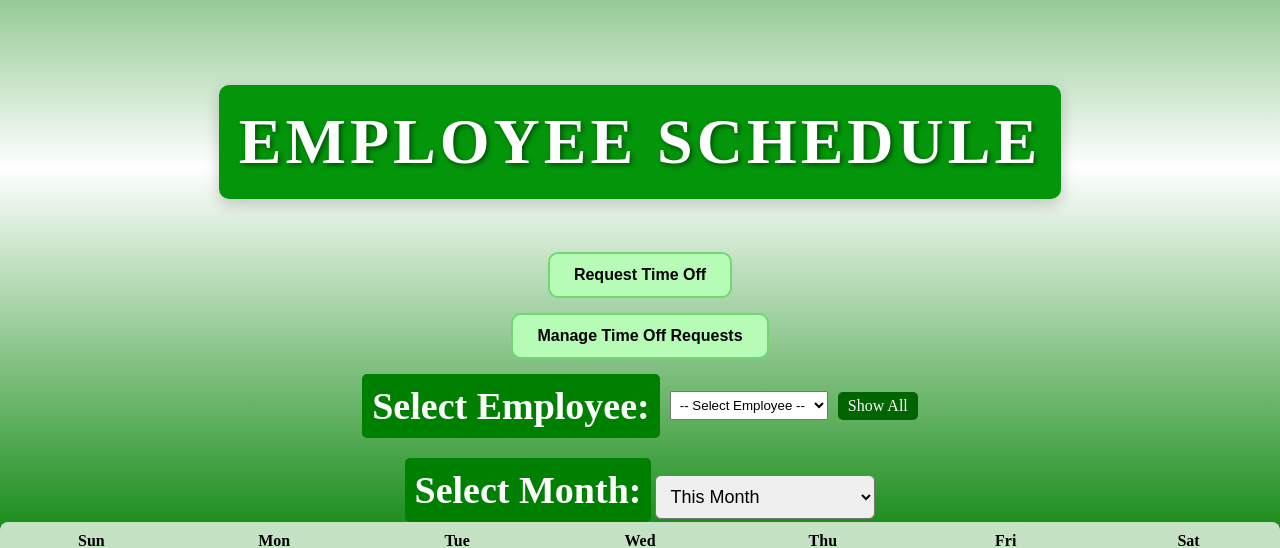
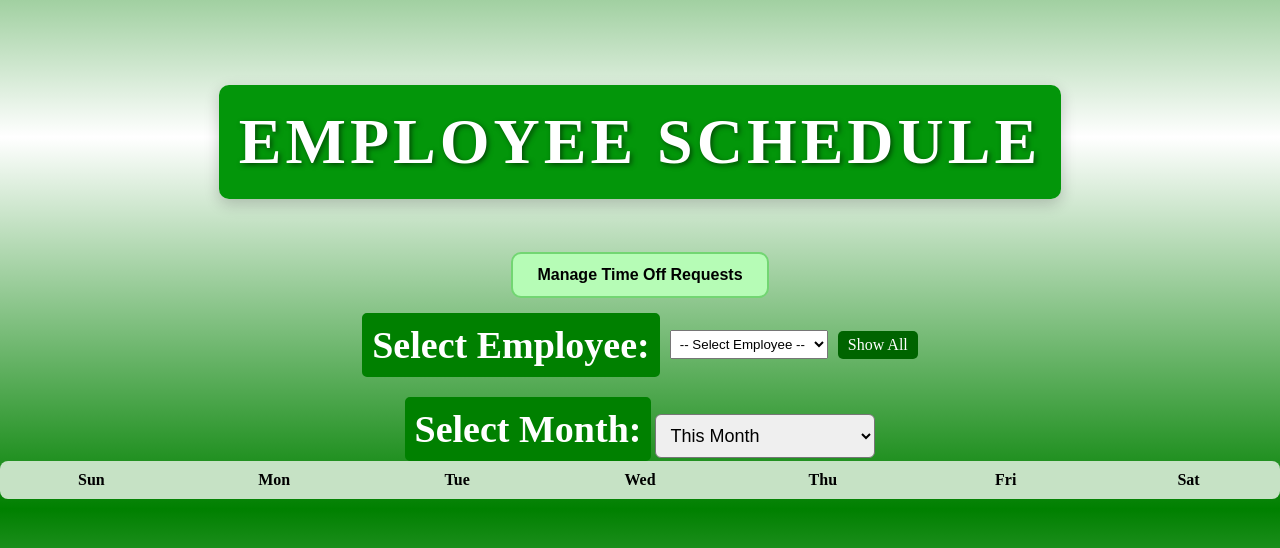
Before and after one commit to aLNCrn/Moores-Farm-Market-Website, a Flask app: page /eschedule in a window 1280 px wide. Shown: the part 235-783 px from the top of the page. Run offline with Flask 3, Linux system fonts and the light colour scheme; a user stored in the database is signed in; data comes from the database, SQL or seed files in the repository; tables that the repository leaves empty hold one stand-in row (values such as "Sample post"); some libraries are stand-ins or nearby versions.

Commit message:
update request time off button
Hide request time off button if logged in as owner, because he does not need to request and the backend is not set up for it regardless if he tries to use it.

```diff
--- a/templates/eschedule.html
+++ b/templates/eschedule.html
@@ -41,9 +41,11 @@
     <main style="padding-top: 200px;">
         <h1 class="about-heading fade-in-heading">EMPLOYEE SCHEDULE</h1>
 
-        <button onclick="openRequestTimeOffModal()" class="request-time-off-btn">
-            Request Time Off
-        </button>
+        {% if not session['isOwner'] %}
+            <button onclick="openRequestTimeOffModal()" class="request-time-off-btn">
+                Request Time Off
+            </button>
+        {%endif%}
 
         <div id="requestTimeOffModal" class="modal">
             <div class="modal-content">
```
